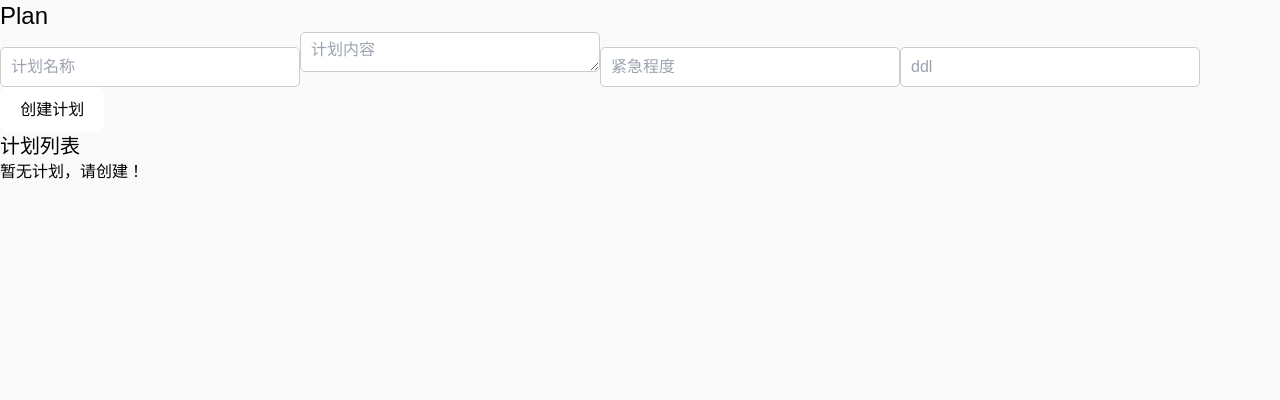
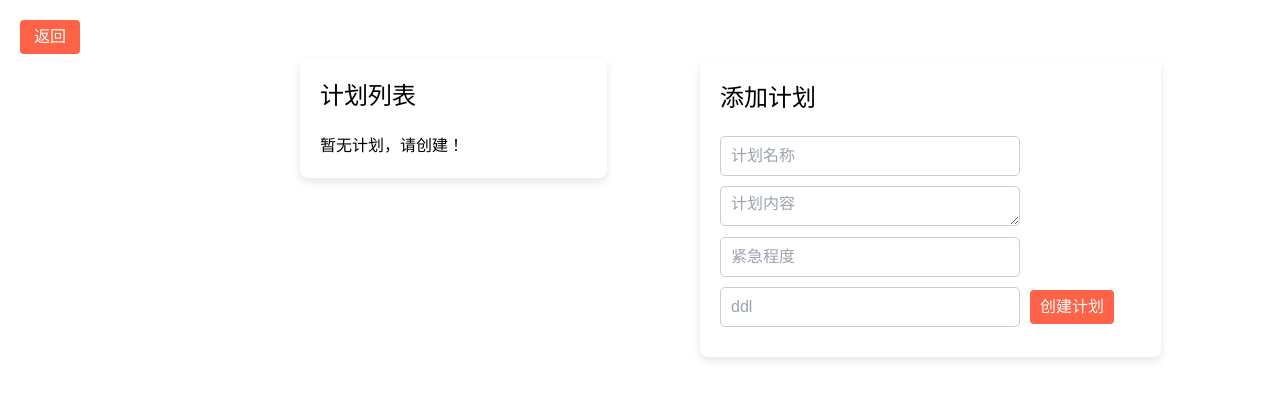
Before and after one commit to ErinwithBMQ/DailyPlanAndDiary-Frontend, a React (Vite) app: page /plan in a window 1280 px wide. Shown: the top 400 px of the page. Built offline with nearby package versions, Linux system fonts and the light colour scheme.

Commit message:
计划界面样式改进（现同日记界面

```diff
--- a/src/components/css/plan.css
+++ b/src/components/css/plan.css
@@ -1,23 +1,72 @@
-body {
-    background-color: #fafafa;
+.plan-creation-container {
+    display: block;
+    justify-content: right;
+    align-items: flex-start;
+    width: 80%;
+    margin-top: 60px;
+}
+.plan-list-container {
+    display: block;
+    margin-top: 60px;
+    position: absolute;
+    top: 268px;
+    left: 100px;
+    width: 80%;
+}
+.plan-list {
+    background-color: white;
+    position: relative;
+    margin-left: 200px;
+    margin-top: -270px;
+    padding: 20px;
+    border-radius: 8px;
+    box-shadow: 0 4px 8px rgba(0, 0, 0, 0.1);
+    width: 30%;
+}
+.plan-creation {
+    background-color: white;
+    margin-left: 700px;
+    padding: 20px;
+    border-radius: 8px;
+    box-shadow: 0 4px 8px rgba(0, 0, 0, 0.1);
+    width: 45%;
+}
+.plan-title {
+    font-size: 1.5em;
+    margin-bottom: 20px;
 }
 input {
     width: 300px;
     height: 40px;
     padding: 5px 10px;
     font-size: 16px;
+    margin-bottom: 10px;
     border: 1px solid #ccc;
     border-radius: 5px;
 }
 input:focus {
-    border-color: #007bff;
-    outline: none;
+    border: 1px solid black;
+}
+.creation-button {
+    border: none;
+    border-radius: 4px;
+    padding: 5px 10px;
+    margin-bottom: 10px;
+    margin-left: 10px;
+    background-color: #ff6347;
+    color: white;
+    cursor: pointer;
+    transition: background-color 0.3s ease;
+}
+.creation-button:hover {
+    background-color: #e5533d;
 }
 textarea {
     width: 300px;
     height: 40px;
     padding: 5px 10px;
     font-size: 16px;
+    margin-bottom: 4px;
     border: 1px solid #ccc;
     border-radius: 5px;
 }
--- a/src/components/plan.jsx
+++ b/src/components/plan.jsx
@@ -1,4 +1,5 @@
 import './css/plan.css'
+import './css/diary.css'
 import React, {useState} from "react";
 
 function Plan() {
@@ -30,8 +31,11 @@ function Plan() {
 
     return (
         <div>
-            <div className={"text-2xl"}>Plan</div>
+            <button className="back-button" onClick={() => window.location.href = `/mainPage`}>返回</button>
 
+            <div className="plan-creation-container">
+                <div className="plan-creation">
+                    <h2 className="plan-title">添加计划</h2>
                     <input
                         type="text"
                         id="plan_name"
@@ -63,12 +67,13 @@ function Plan() {
                         value={ddl}
                         onChange={(e) => setDdl(e.target.value)} // 更新状态
                     />
+                    <button className= "creation-button" onClick={handleCreatePlan}>创建计划</button>
+                </div>
+            </div>
 
-            <button onClick={handleCreatePlan}>创建计划</button>
-
-
-            <div>
-                <h2 className="text-xl">计划列表</h2>
+            <div className="plan-list-container">
+                <div className="plan-list">
+                    <h2 className="plan-title">计划列表</h2>
                     {plans.length > 0 ? (
                         plans.map((plan, index) => (
                             <div key={index} style={{marginBottom: "1rem", border: "1px solid #ddd", padding: "1rem"}}>
@@ -83,6 +88,7 @@ function Plan() {
                     )}
                 </div>
             </div>
+        </div>
     );
 }
 
```
Lines whose indentation alone changed are shown as unchanged.
